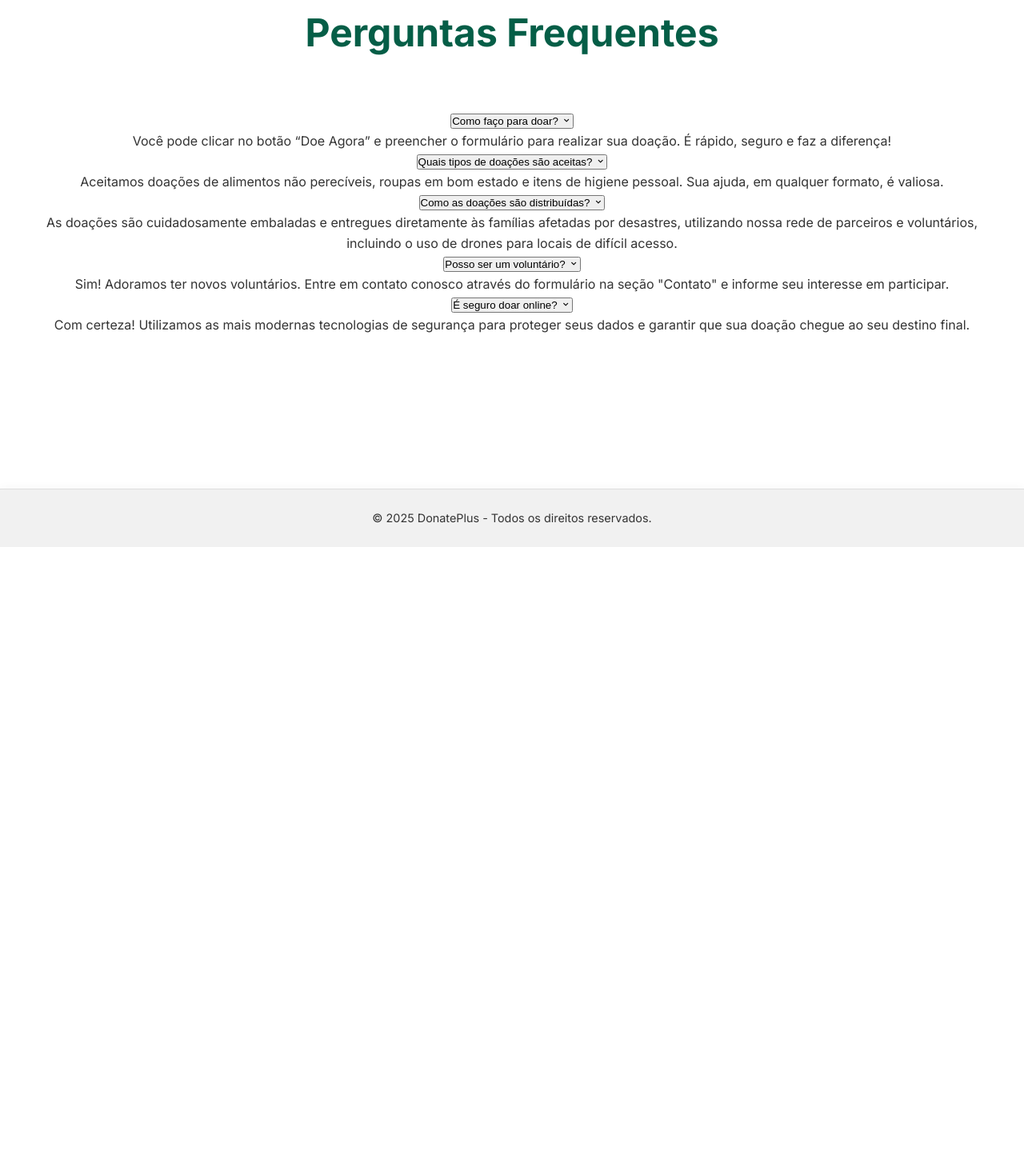
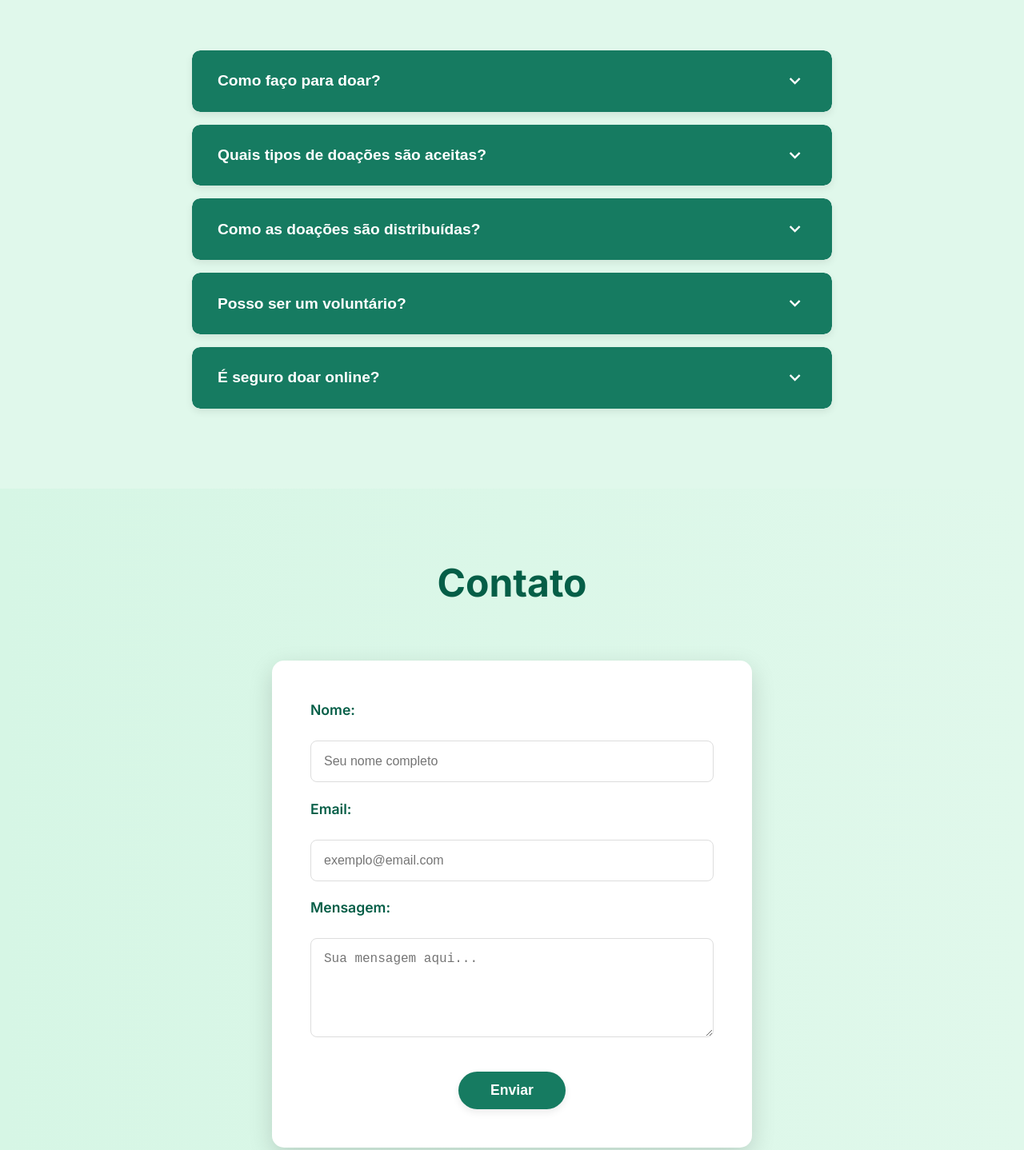
Before and after one commit to victoralves10/DonatePlus, a plain HTML site: page index.html in a window 1280 px wide. Shown: the part 2617-4055 px from the top of the page at 80% size. Before the commit the page ends 3301 px from the top, so only its background shows below. Drawn offline with nearby package versions, Linux system fonts and the light colour scheme.

Commit message:
seção FAQ e Contato

```diff
--- a/css/style.css
+++ b/css/style.css
@@ -562,6 +562,167 @@ html {
 
 /*
    -----------------------------------------------------------------------------
+   SEÇÃO FAQ - Estilos para a seção de perguntas frequentes
+   -----------------------------------------------------------------------------
+*/
+.faq.secao {
+    background-color: var(--cor-fundo-medio); /* Fundo suave */
+}
+
+.container-faq {
+    max-width: 800px;
+    width: 100%;
+    margin-top: 2rem;
+}
+
+.item-faq {
+    background-color: var(--cor-texto-claro);
+    border-radius: 10px;
+    margin-bottom: 1rem;
+    box-shadow: 0 4px 10px var(--cor-sombra-suave);
+    overflow: hidden; /* Garante que a resposta não vaze */
+    transition: box-shadow 0.3s ease;
+}
+
+.item-faq:hover {
+    box-shadow: 0 8px 18px var(--cor-sombra-media);
+}
+
+.pergunta-faq {
+    display: flex;
+    justify-content: space-between;
+    align-items: center;
+    width: 100%;
+    padding: 1.5rem 2rem; /* Mais padding */
+    background-color: var(--cor-principal); /* Cor principal para o botão */
+    color: var(--cor-texto-claro);
+    font-size: 1.2rem;
+    font-weight: 600;
+    border: none;
+    cursor: pointer;
+    text-align: left;
+    transition: background-color 0.3s ease, color 0.3s ease;
+    border-radius: 10px; /* Bordas arredondadas */
+    box-sizing: border-box; /* Garante que padding não aumente o tamanho */
+}
+
+.pergunta-faq:hover,
+.pergunta-faq:focus {
+    background-color: var(--cor-secundaria); /* Verde mais escuro no hover */
+    outline: none;
+}
+
+.pergunta-faq i {
+    font-size: 1.8rem;
+    transition: transform 0.3s ease;
+}
+
+.pergunta-faq[aria-expanded="true"] i {
+    transform: rotate(180deg); /* Gira a seta para cima quando expandido */
+}
+
+.resposta-faq {
+    max-height: 0;
+    overflow: hidden;
+    padding: 0 2rem; /* Padding horizontal, vertical 0 inicialmente */
+    background-color: var(--cor-texto-claro);
+    color: var(--cor-texto-escuro);
+    transition: max-height 0.4s ease-out, padding 0.4s ease-out, opacity 0.4s ease-out;
+    opacity: 0;
+    text-align: justify;
+    line-height: 1.8;
+}
+
+.resposta-faq[aria-expanded="true"] {
+    max-height: 200px; /* Altura máxima arbitrária para expansão */
+    padding: 1.5rem 2rem; /* Padding vertical ao expandir */
+    opacity: 1;
+}
+
+/*
+   -----------------------------------------------------------------------------
+   SEÇÃO CONTATO - Estilos para o formulário de contato
+   -----------------------------------------------------------------------------
+*/
+.contato.secao {
+    background: linear-gradient(to right, var(--cor-fundo-claro), var(--cor-fundo-medio)); /* Gradiente suave */
+}
+
+#form-contato {
+    background-color: var(--cor-texto-claro);
+    padding: 3rem;
+    border-radius: 15px;
+    box-shadow: 0 10px 30px var(--cor-sombra-media);
+    max-width: 600px;
+    width: 100%;
+    display: flex;
+    flex-direction: column;
+    gap: 1.2rem; /* Espaçamento entre os campos */
+    text-align: left; /* Alinha labels à esquerda */
+}
+
+#form-contato label {
+    font-weight: 600;
+    color: var(--cor-secundaria);
+    font-size: 1.1rem;
+    margin-bottom: 0.3rem;
+    display: block; /* Garante que o label ocupe sua própria linha */
+}
+
+#form-contato input[type="text"],
+#form-contato input[type="email"],
+#form-contato textarea {
+    width: 100%;
+    padding: 1rem;
+    border: 1px solid var(--cor-borda-suave);
+    border-radius: 8px;
+    font-size: 1rem;
+    color: var(--cor-texto-escuro);
+    transition: border-color 0.3s ease, box-shadow 0.3s ease;
+    box-sizing: border-box; /* Importante para o padding */
+}
+
+#form-contato input:focus,
+#form-contato textarea:focus {
+    border-color: var(--cor-principal);
+    box-shadow: 0 0 0 3px rgba(22, 123, 97, 0.2); /* Sombra suave no foco */
+    outline: none;
+}
+
+#form-contato textarea {
+    resize: vertical; /* Permite redimensionar verticalmente */
+    min-height: 120px;
+}
+
+#form-contato .btn-enviar {
+    align-self: center; /* Centraliza o botão no formulário */
+    width: auto; /* Largura automática para o botão */
+    padding: 0.8rem 2.5rem;
+    margin-top: 1.5rem;
+    background-color: var(--cor-principal);
+    color: var(--cor-texto-claro);
+    border: none;
+    border-radius: 30px;
+    font-size: 1.1rem;
+    font-weight: 700;
+    cursor: pointer;
+    transition: background-color 0.3s ease, transform 0.2s ease, box-shadow 0.3s ease;
+    box-shadow: 0 4px 10px var(--cor-sombra-suave);
+}
+
+#form-contato .btn-enviar:hover {
+    background-color: var(--cor-secundaria);
+    transform: translateY(-3px);
+    box-shadow: 0 8px 15px var(--cor-sombra-media);
+}
+
+#form-contato .btn-enviar:active {
+    transform: translateY(-1px);
+    box-shadow: 0 2px 5px rgba(0, 0, 0, 0.1);
+}
+
+/*
+   -----------------------------------------------------------------------------
    RODAPÉ - Estilos para o rodapé do site
    -----------------------------------------------------------------------------
 */
--- a/index.html
+++ b/index.html
@@ -174,6 +174,25 @@
                 </article>
             </div>
         </section>
+
+        <section class="secao contato" id="contato">
+            <h2>Contato</h2>
+            <form id="form-contato" aria-label="Formulário de contato">
+                <label for="nome-contato">Nome:</label>
+                <input type="text" id="nome-contato" name="nome" placeholder="Seu nome completo" required
+                    aria-required="true" />
+
+                <label for="email-contato">Email:</label>
+                <input type="email" id="email-contato" name="email" placeholder="exemplo@email.com" required
+                    aria-required="true" />
+
+                <label for="mensagem-contato">Mensagem:</label>
+                <textarea id="mensagem-contato" name="mensagem" rows="5" placeholder="Sua mensagem aqui..." required
+                    aria-required="true"></textarea>
+
+                <button type="submit" class="btn-enviar">Enviar</button>
+            </form>
+        </section>
     </main>
 
     <footer>
```
